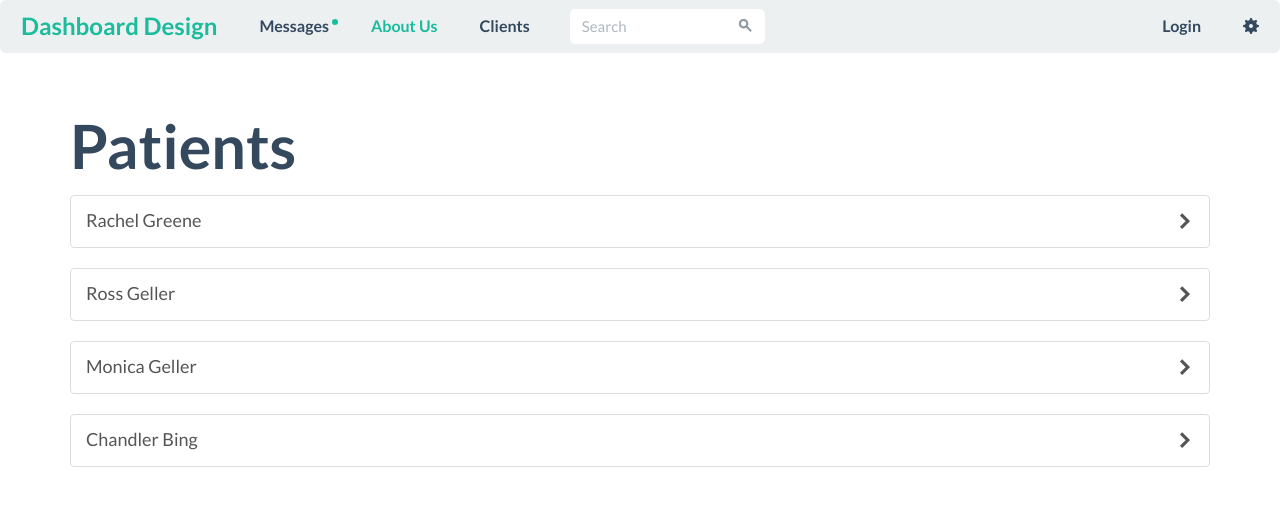
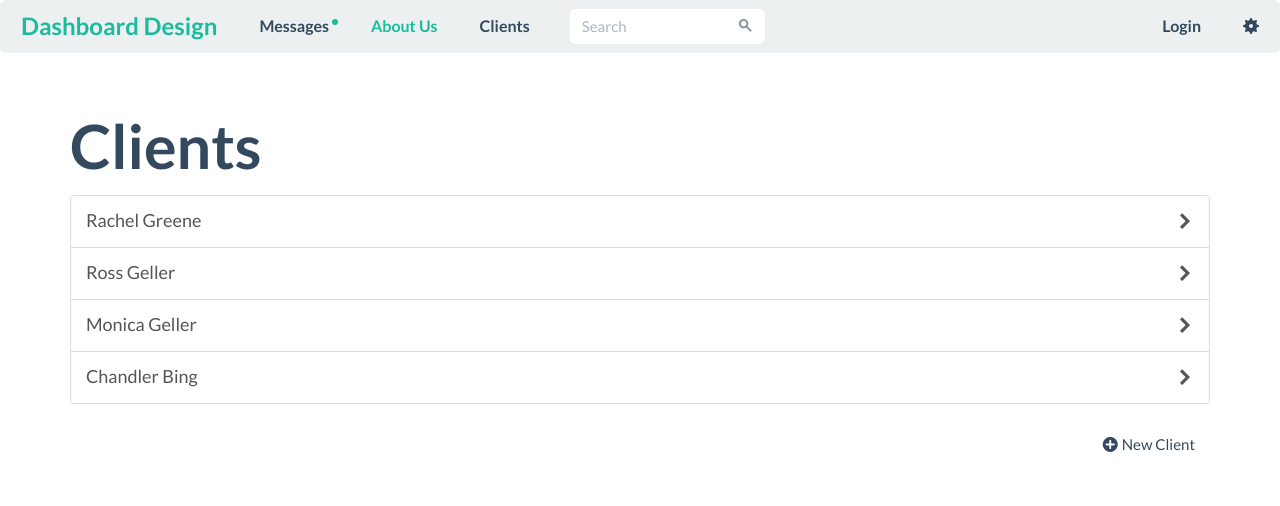
Before and after one commit to Digital4us/dashboardDesign, a plain HTML site: page dashboard.html in a window 1280 px wide. Drawn offline with Linux system fonts and the light colour scheme.

Commit message:
add new client

```diff
--- a/dashboard.html
+++ b/dashboard.html
@@ -70,34 +70,29 @@
 
 
 
-    		<h1>Patients</h1>
+    		<h1>Clients</h1>
 
         <div class="list-group">
             <a href="#" class="list-group-item">
               Rachel Greene
               <span class="fui-arrow-right pull-right"></span>
             </a>
-        </div>
-
-        <div class="list-group">
             <a href="#" class="list-group-item">
               Ross Geller
               <span class="fui-arrow-right pull-right"></span>
             </a>
-        </div>
-
-        <div class="list-group">
             <a href="#" class="list-group-item">
               Monica Geller
               <span class="fui-arrow-right pull-right"></span>
             </a>
-        </div>
-
-        <div class="list-group">
             <a href="#" class="list-group-item">
               Chandler Bing
               <span class="fui-arrow-right pull-right"></span>
             </a>
+        </div>
+
+        <div class="btn btn-active pull-right">
+          <span class="fui-plus-circle"></span> New Client
         </div>
 
 
```
